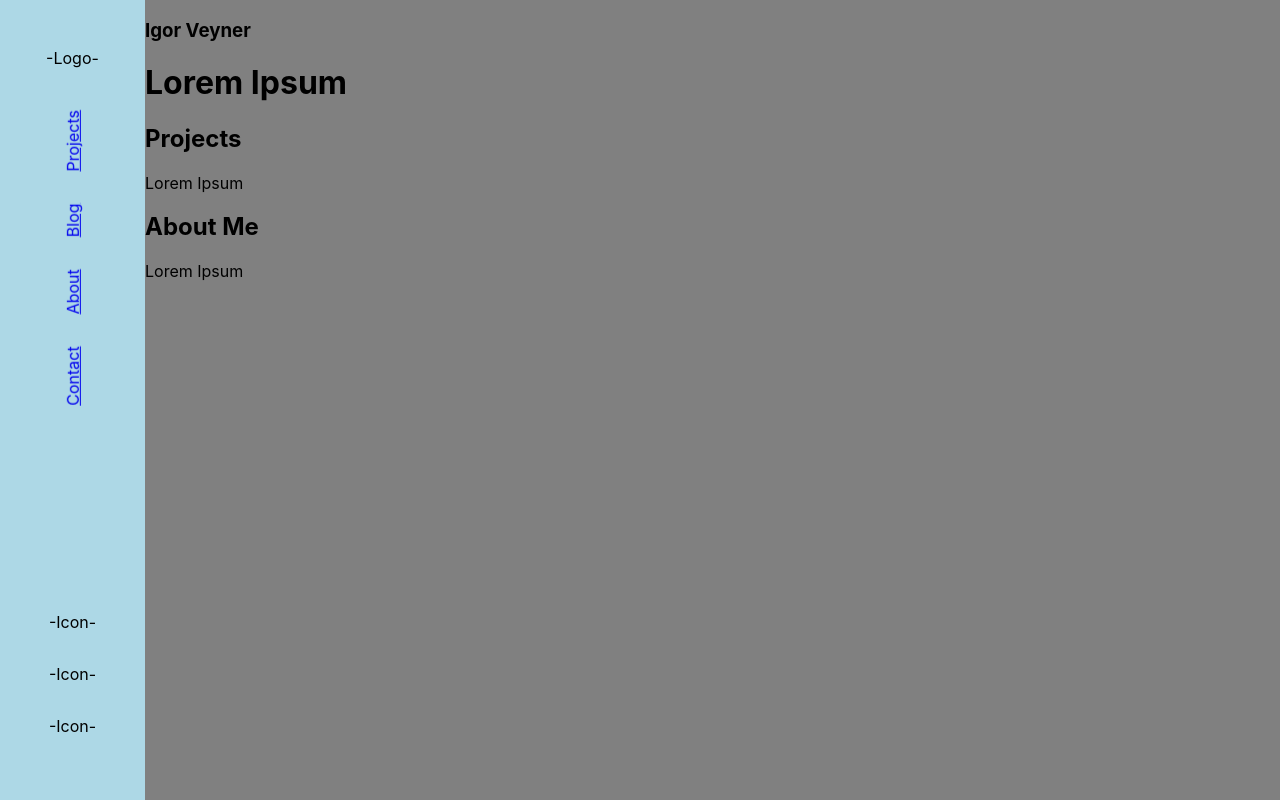
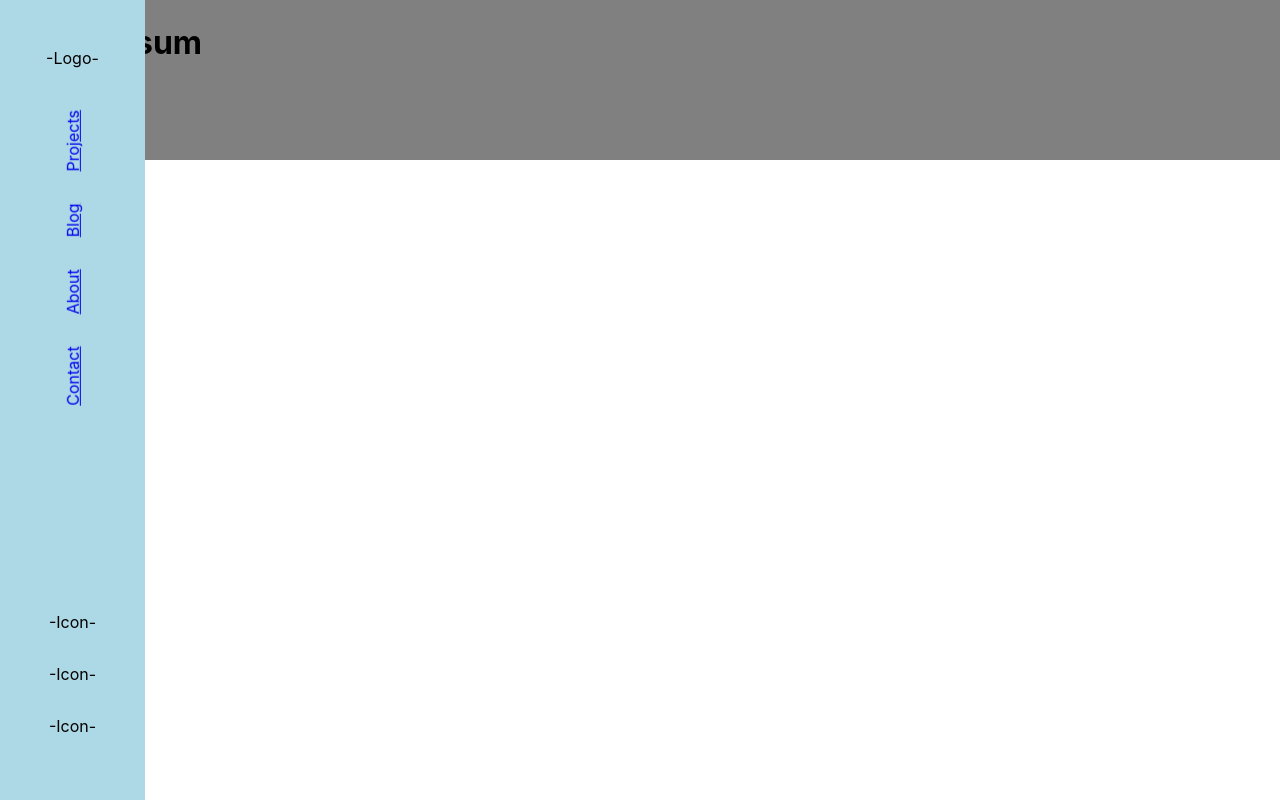
Before and after one commit to IgoVeyner/portfolio, a React (Create React App) app: page / in a window 1280 px wide. Built offline with nearby package versions, Linux system fonts and the light colour scheme.

Commit message:
remove grid layout on main so main content will be aligned center

```diff
--- a/src/App.css
+++ b/src/App.css
@@ -3,9 +3,12 @@
   --spaceM: 16px
 }
 
+* {
+  padding: 0px;
+  margin:0px
+}
+
 main {
-  display: grid;
-  grid-template-columns: 145px 1fr;
   padding: 0;
   margin: 0;
 }
--- a/src/components/Header/index.css
+++ b/src/components/Header/index.css
@@ -1,7 +1,9 @@
 .navbar {
+  display: flex;
+  position: fixed;
+  width: 145px;
   height: 100vh;
   background-color: lightblue;
-  display: flex;
   flex-direction: column;
   align-items: center;
 }
--- a/src/components/IconNav/index.css
+++ b/src/components/IconNav/index.css
@@ -7,6 +7,10 @@
   bottom: var(--SpaceOuter);
 }
 
+.web-icons p {
+  margin: 1em 0px;
+}
+
 @media only screen and (max-width: 700px) {
   .web-icons {
     display: none;
```
